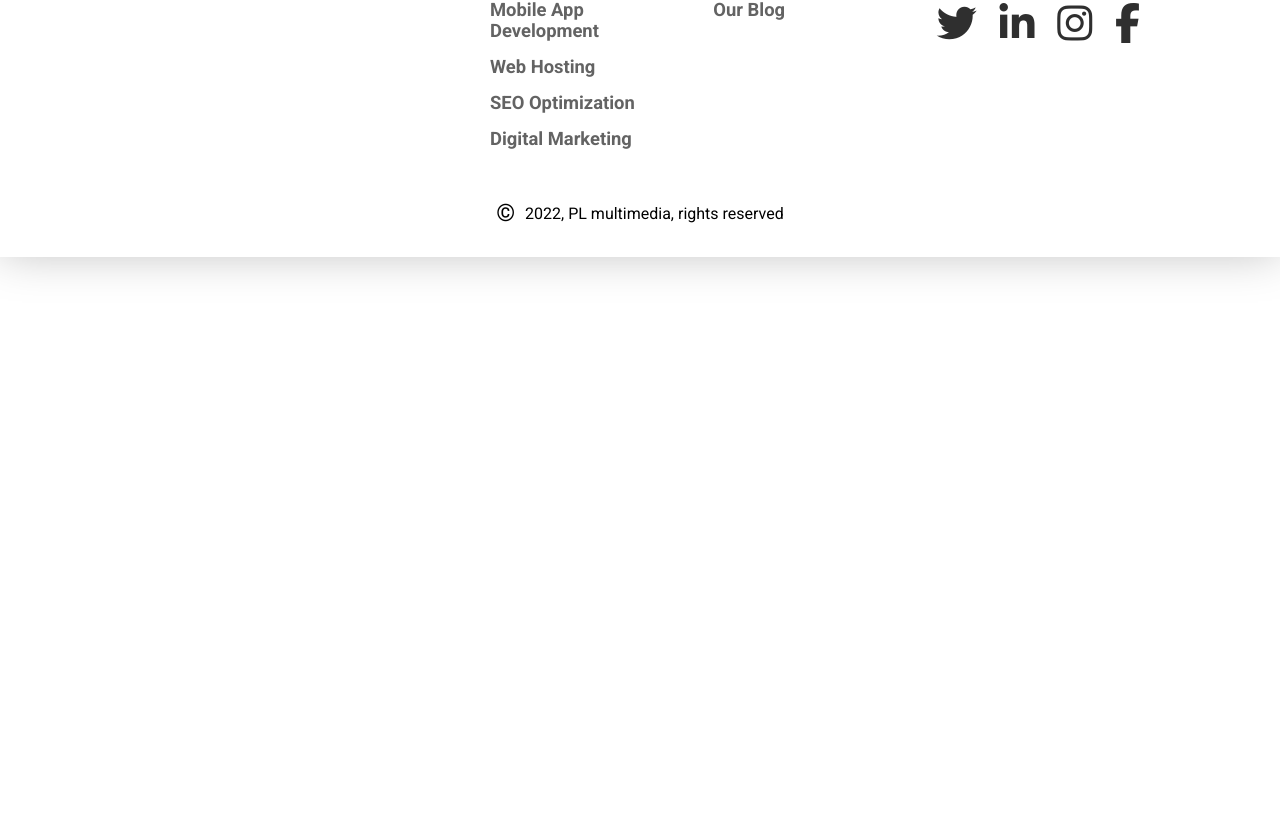
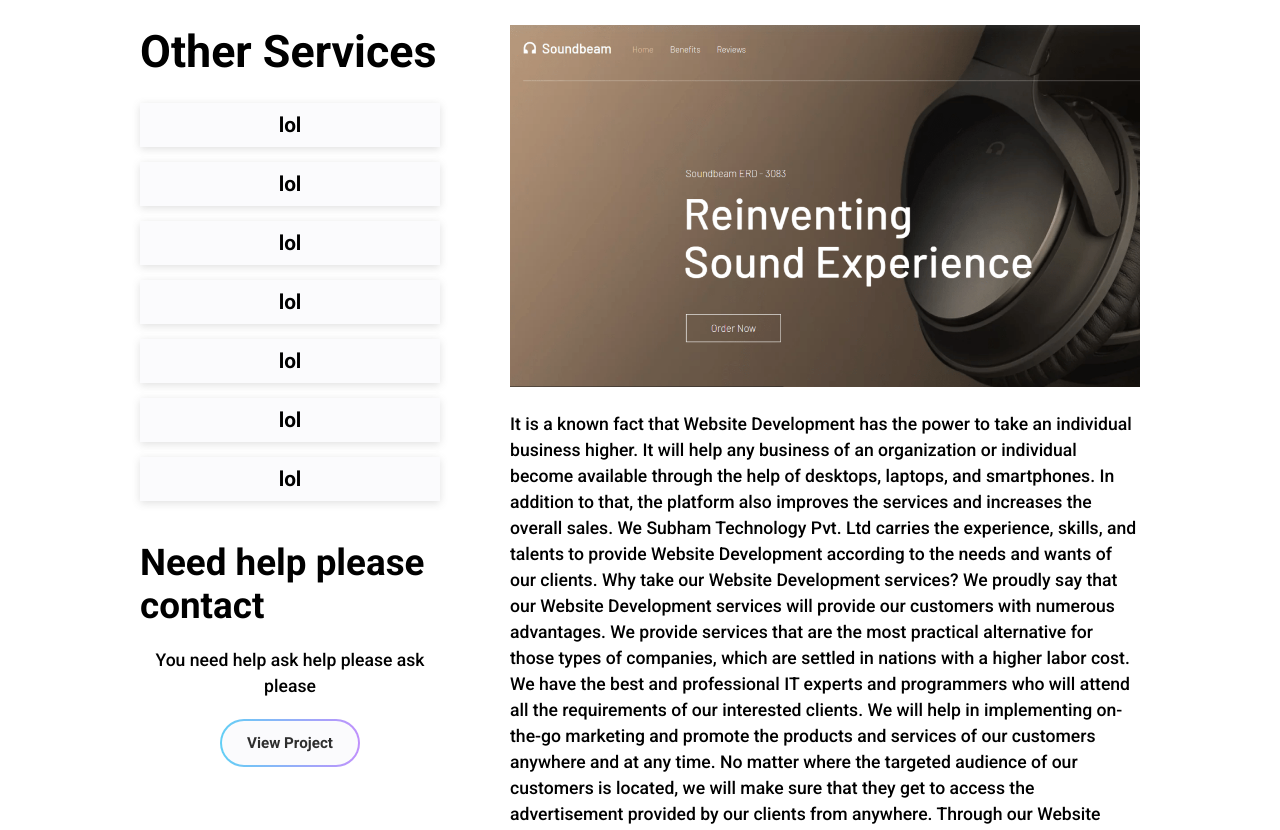
Before and after one commit to SDhakZ/PLMultimedia-Website, a React (Create React App) app: page /individualService in a window 1280 px wide. Shown: the part 360-1190 px from the top of the page. Before the commit the page ends 800 px from the top, so only its background shows below. Built offline with nearby package versions, Linux system fonts and the light colour scheme.

Commit message:
"Individual Service"

```diff
--- a/src/App.js
+++ b/src/App.js
@@ -11,6 +11,7 @@ import { Portfolio } from "./components/Pages/Portfolio";
 import { FAQpage } from "./components/Pages/FAQ";
 import Footer from "./components/Footer";
 import Contact from "./components/Pages/Contact";
+import IndividualService from "./components/IndividualService";
 
 function App() {
   return (
@@ -28,6 +29,7 @@ function App() {
             <Route path="/services" component={Services} />
             <Route path="/portfolio" component={Portfolio} />
             <Route path="/interns" component={Interns} />
+            <Route path="/individualService" component={IndividualService} />
           </Switch>
         </div>
       </Router>
--- a/src/Datas/servicesData.js
+++ b/src/Datas/servicesData.js
@@ -4,49 +4,49 @@ const serviceData = [
     logo: require("../logo/advertisement.png"),
     title: "Advertisement",
     description:
-      "lorem20 is not working on my vs code so i am randomly typing this paragraph. And how is the weather there in kathmandu?",
+      "Drive more revenue for your business with digital advertising services from PL Multimedia. We’re a trusted choice for digital advertising services.",
   },
   {
     id: 2,
     logo: require("../logo/webDevelopment.png"),
     title: "Web Development",
     description:
-      "lorem20 is not working on my vs code so i am randomly typing this paragraph. And how is the weather there in kathmandu?",
+      "Create a web design that feels right.  Your website is your online business card. We’ll make it easy to read—and stand out. ",
   },
   {
     id: 3,
     logo: require("../logo/webHosting.png"),
     title: "Web Hosting",
     description:
-      "lorem20 is not working on my vs code so i am randomly typing this paragraph. And how is the weather there in kathmandu?",
+      "Push your business online and reach millions of potential customers. Host your website today.",
   },
   {
     id: 4,
     logo: require("../logo/mobileAppDevelopment.png"),
     title: "Mobile App Development",
     description:
-      "lorem20 is not working on my vs code so i am randomly typing this paragraph. And how is the weather there in kathmandu?",
+      "Your battle plan for conquering the App Store should be written in code. Let all your ideas bloom. Then build the best app for your idea!",
   },
   {
     id: 5,
     logo: require("../logo/seo.png"),
     title: "SEO Optimization",
     description:
-      "lorem20 is not working on my vs code so i am randomly typing this paragraph. And how is the weather there in kathmandu?",
+      "Driving traffic to your site the right way. The greatest strategy to crush your competitors is through search engines. We provide the best SEO practices.",
   },
   {
     id: 6,
     logo: require("../logo/digitalMarketing.png"),
     title: "Digital Marketing",
     description:
-      "lorem20 is not working on my vs code so i am randomly typing this paragraph. And how is the weather there in kathmandu?",
+      "Digital marketing is the perfect way to reach your target customer. We direct, optimize, and deliver ads for small and big businesses.",
   },
   {
     id: 7,
     logo: require("../logo/mediaProduction.png"),
     title: "Media Production",
     description:
-      "lorem20 is not working on my vs code so i am randomly typing this paragraph. And how is the weather there in kathmandu?",
+      "We have the means to create your ideas into a media with industry leading professionals. make your imagination into a reality TODAY!!",
   },
 ];
 export default serviceData;
--- a/src/components/CSSmodules/Services.module.css
+++ b/src/components/CSSmodules/Services.module.css
@@ -3,8 +3,8 @@
 
 :root {
   --pd-c: 80px 140px; /*container padding*/
-  --fs-S-h: 1.8rem; /* heading font size */
-  --fs-S-p: 1.3rem; /* paragraph font size*/
+  --fs-S-h: 1.6rem; /* heading font size */
+  --fs-S-p: 1.25rem; /* paragraph font size*/
   --fs-S-bt: 1.05rem; /* button font size */
   --fh-S-p: 28px; /* paragraph line height */
   --lg-S-w: 130px; /* logo width */
--- /dev/null
+++ b/src/components/CSSmodules/individualService.module.css
@@ -0,0 +1,118 @@
+.indService-container {
+  padding: var(--pd-c);
+}
+
+.indService-flexbox {
+  display: flex;
+  justify-content: space-between;
+  gap: 30px;
+}
+
+.indService-links {
+  display: flex;
+  flex-direction: column;
+}
+
+.indService-lft {
+  width: 30%;
+}
+
+.indService-rt {
+  width: 63%;
+}
+
+.indService-img {
+  width: 100%;
+}
+
+.indService-img img {
+  width: 100%;
+}
+
+.indService-otherServices {
+  font-family: "Roboto";
+  font-size: 2.8rem;
+  margin-bottom: 25px;
+}
+
+.indService-contactButton {
+  border-radius: 26px;
+  font-family: "Roboto";
+  font-size: var(--fs-S-bt);
+  font-weight: 600;
+  padding: 13px 25px;
+  color: #2f2f2f;
+  border: solid 2px transparent;
+  background-image: linear-gradient(
+      rgba(255, 255, 255, 0),
+      rgba(255, 255, 255, 0)
+    ),
+    linear-gradient(90deg, #62cff5, #c091fc);
+  background-origin: border-box;
+  background-clip: content-box, border-box;
+  box-shadow: 2px 1000px 1px #fbfbfd inset;
+  transition: all 0.4s ease;
+  cursor: pointer;
+  align-self: center;
+}
+
+.indService-contactButton:hover {
+  border: solid 2px white;
+  box-shadow: rgba(255, 255, 255, 0.25) 0px 13px 27px -5px,
+    rgba(255, 255, 255, 0.3) 0px 8px 16px -8px;
+  color: white;
+  background-image: linear-gradient(
+      rgba(255, 255, 255, 0),
+      rgba(255, 255, 255, 0)
+    ),
+    linear-gradient(90deg, #62cff5, #c091fc);
+  transform: translateY(-2px);
+}
+
+.indService-link {
+  text-decoration: none;
+  font-family: "Roboto";
+  font-weight: 600;
+  font-size: 1.3rem;
+  text-align: center;
+  background-color: #fbfbfd;
+  box-shadow: rgba(99, 99, 99, 0.2) 0px 2px 8px 0px;
+  padding: 10px;
+}
+
+.indService-link:not(:last-child) {
+  margin-bottom: 15px;
+}
+
+.indService-contact {
+  display: flex;
+  flex-direction: column;
+  justify-content: center;
+  align-items: center;
+}
+
+.indService-needHelp {
+  font-family: "Roboto";
+  font-weight: 700;
+  font-size: 2.3rem;
+  margin-bottom: 20px;
+  margin-top: 40px;
+}
+
+.indService-contactpara {
+  font-family: "Roboto";
+  font-weight: 500;
+  font-size: 1.1rem;
+  margin-bottom: 20px;
+  max-width: 300px;
+  text-align: center;
+  line-height: 26px;
+}
+
+.indService-para {
+  font-family: "Roboto";
+  font-weight: 500;
+  font-size: 1.1rem;
+  margin-top: 20px;
+  line-height: 26px;
+}
--- a/src/components/Footer.jsx
+++ b/src/components/Footer.jsx
@@ -55,7 +55,7 @@ class Footer extends Component {
             <h4>Company</h4>
             <ul>
               <li>
-                <a href="#">Our team</a>
+                <a href="/individualservice">Test</a>
               </li>
               <li>
                 <a href="#">Partner with us</a>
--- /dev/null
+++ b/src/components/IndividualService.jsx
@@ -0,0 +1,77 @@
+import React from "react";
+import IndividualServiceCSS from "./CSSmodules/individualService.module.css";
+import MainHeading from "./MainHeading";
+function IndividualService() {
+  return (
+    <div className={IndividualServiceCSS["indService-container"]}>
+      <MainHeading headingName="Web Development" />
+      <div className={IndividualServiceCSS["indService-flexbox"]}>
+        <div className={IndividualServiceCSS["indService-lft"]}>
+          <div className={IndividualServiceCSS["indService-links"]}>
+            <h1 className={IndividualServiceCSS["indService-otherServices"]}>
+              Other Services
+            </h1>
+            <a className={IndividualServiceCSS["indService-link"]}>lol</a>
+            <a className={IndividualServiceCSS["indService-link"]}>lol</a>
+            <a className={IndividualServiceCSS["indService-link"]}>lol</a>
+            <a className={IndividualServiceCSS["indService-link"]}>lol</a>
+            <a className={IndividualServiceCSS["indService-link"]}>lol</a>
+            <a className={IndividualServiceCSS["indService-link"]}>lol</a>
+            <a className={IndividualServiceCSS["indService-link"]}>lol</a>
+          </div>
+          <div className={IndividualServiceCSS["indService-contact"]}>
+            <h1 className={IndividualServiceCSS["indService-needHelp"]}>
+              Need help please contact
+            </h1>
+            <p className={IndividualServiceCSS["indService-contactpara"]}>
+              You need help ask help please ask please
+            </p>
+            <button
+              className={IndividualServiceCSS["indService-contactButton"]}
+            >
+              View Project
+            </button>
+          </div>
+        </div>
+
+        <div className={IndividualServiceCSS["indService-rt"]}>
+          <figure className={IndividualServiceCSS["indService-img"]}>
+            <img src={require("../images/soundBeamprj.png")} />
+            <p className={IndividualServiceCSS["indService-para"]}>
+              It is a known fact that Website Development has the power to take
+              an individual business higher. It will help any business of an
+              organization or individual become available through the help of
+              desktops, laptops, and smartphones. In addition to that, the
+              platform also improves the services and increases the overall
+              sales. We Subham Technology Pvt. Ltd carries the experience,
+              skills, and talents to provide Website Development according to
+              the needs and wants of our clients. Why take our Website
+              Development services? We proudly say that our Website Development
+              services will provide our customers with numerous advantages. We
+              provide services that are the most practical alternative for those
+              types of companies, which are settled in nations with a higher
+              labor cost. We have the best and professional IT experts and
+              programmers who will attend all the requirements of our interested
+              clients. We will help in implementing on-the-go marketing and
+              promote the products and services of our customers anywhere and at
+              any time. No matter where the targeted audience of our customers
+              is located, we will make sure that they get to access the
+              advertisement provided by our clients from anywhere. Through our
+              Website Development services, there will be an increase in
+              customer engagement as there are many companies and organizations
+              are need loyal customers. Our team will work hard in creating
+              online marketing strategies, which will in return attract the
+              targeted audience. Our job is to make sure that our clients
+              receive the most traffic on their website and perform much better
+              than their competitors. We also provide services that will help
+              our clients to perform direct communication with their customers.
+              It will help them boost their brand in the fastest way possible.
+            </p>
+          </figure>
+        </div>
+      </div>
+    </div>
+  );
+}
+
+export default IndividualService;
--- a/src/components/Pages/Interns.jsx
+++ b/src/components/Pages/Interns.jsx
@@ -38,7 +38,6 @@ function Interns() {
   return (
     <React.Fragment>
       <animated.div style={style}>
-        {" "}
         <div className={InternsCSS["interns-container"]}>
           <MainHeading headingName="Interns Through Us" />
           <div className={InternsCSS["intern-categories"]}>
--- a/src/components/ServiceCard.jsx
+++ b/src/components/ServiceCard.jsx
@@ -18,7 +18,7 @@ function ServiceCard(props) {
         </p>
         <p className={ServicesCSS.cardDescription}>{props.description}</p>
       </div>
-      <button className={ServicesCSS.contactButton}>Click to Contact</button>
+      <button className={ServicesCSS.contactButton}>View Details</button>
     </div>
   );
 }
```
Also changed, not shown: src/components/Pages/contact.jsx (+24 -14 lines).
